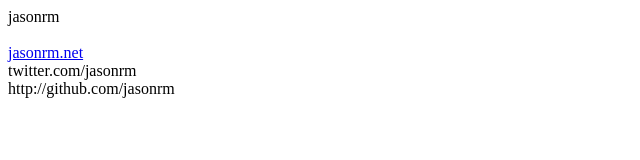
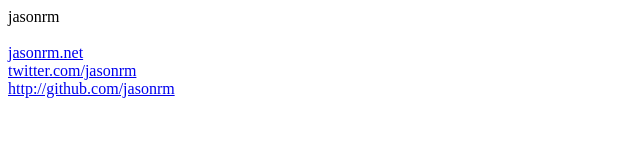
Before and after one commit to jasonrm/jasonrm.github.com, a plain HTML site: page index.html in a window 1280 px wide. Shown: the whole page, without its empty margins (0-640 px from the left). Drawn offline with Linux system fonts and the light colour scheme.

Commit message:
I can't even write simple HTML this late?

```diff
--- a/index.html
+++ b/index.html
@@ -7,7 +7,7 @@
 jasonrm<br/>
 <br/>
 <a href="http://jasonrm.net">jasonrm.net</a><br/>
-<a href="http://twitter.com/jasonrm"></a>twitter.com/jasonrm<br/>
-<a href="http://github.com/jasonrm"></a>http://github.com/jasonrm<br/>
+<a href="http://twitter.com/jasonrm">twitter.com/jasonrm</a><br/>
+<a href="http://github.com/jasonrm">http://github.com/jasonrm</a><br/>
 </body>
 </html>
```
